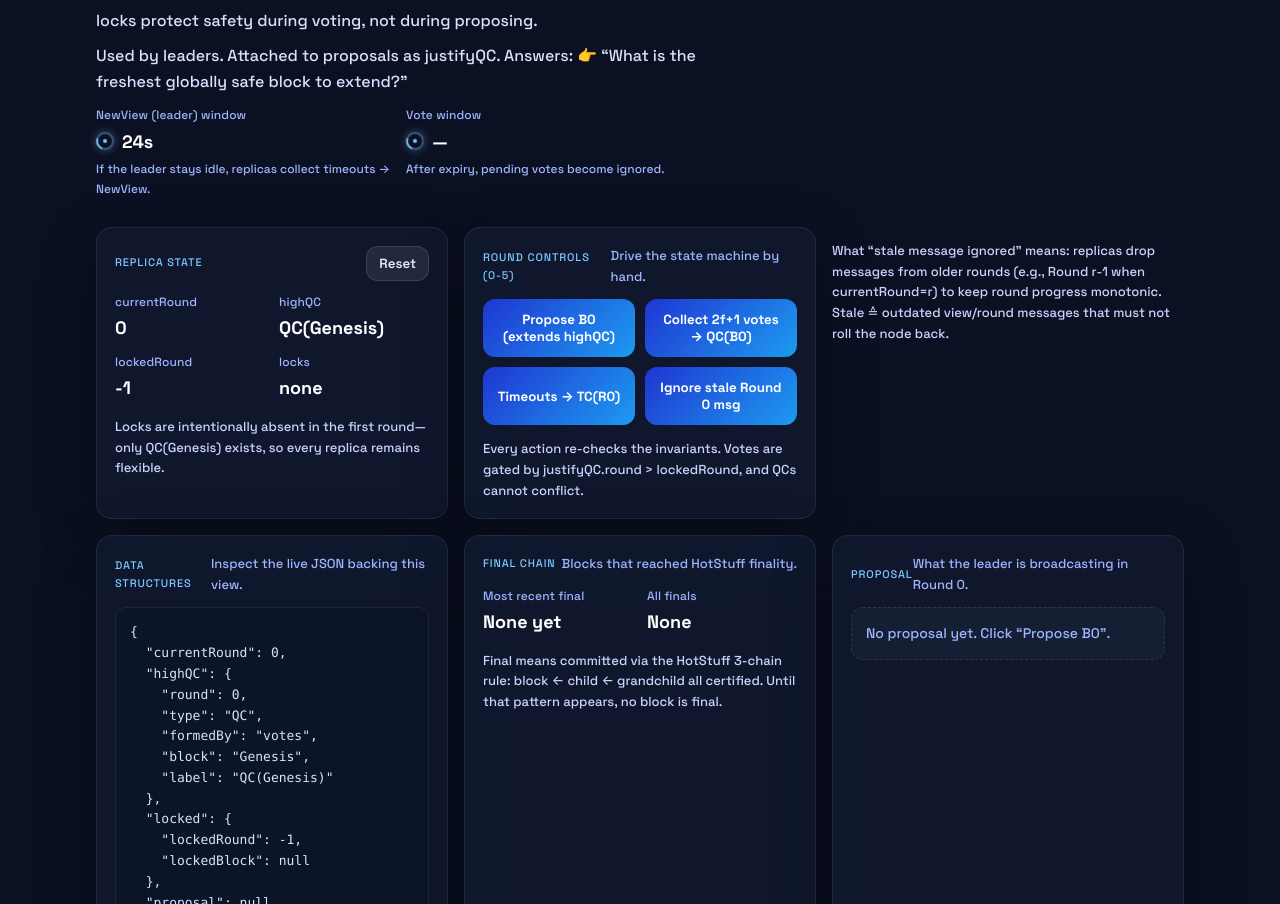
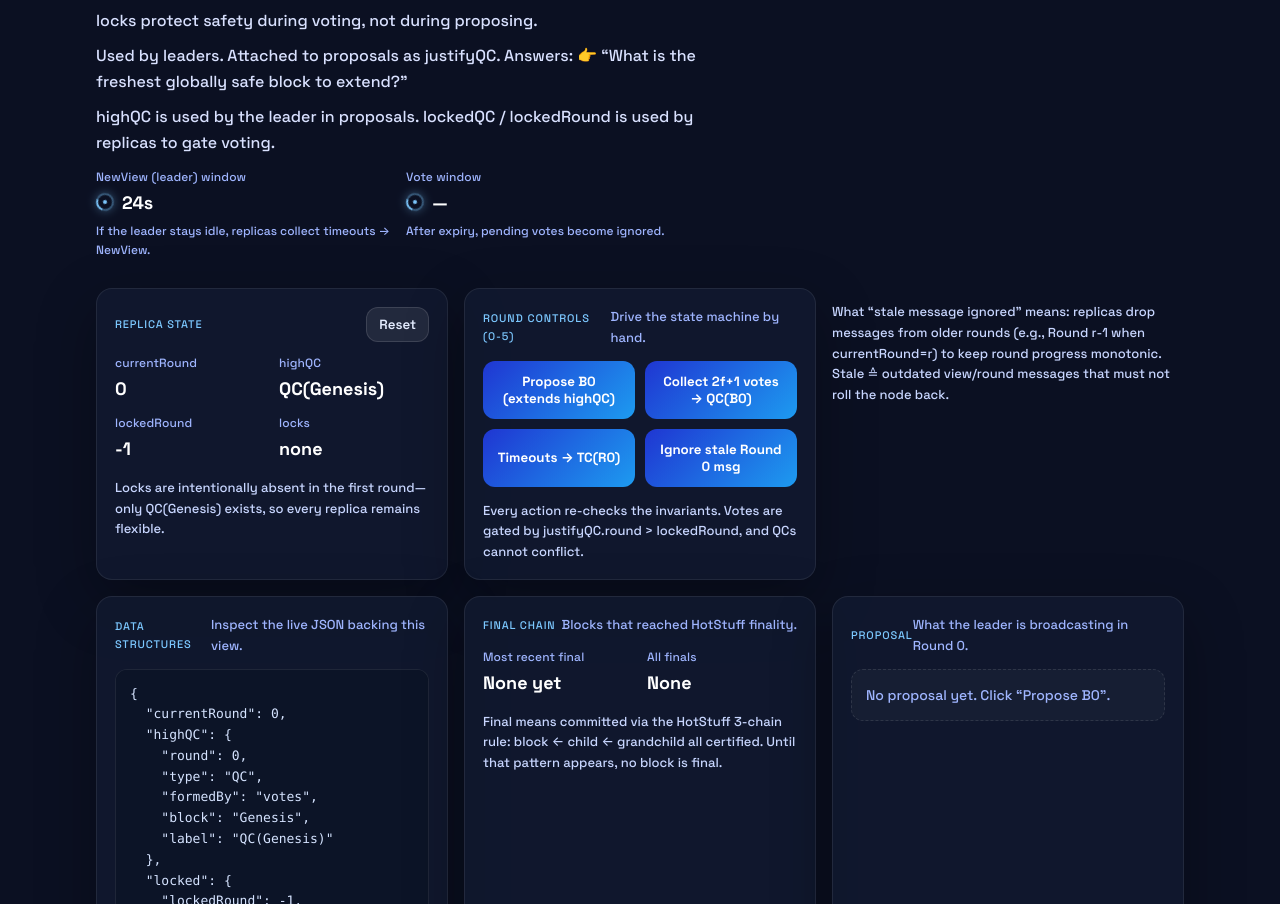
Before and after one commit to Nepalichhoro/big-hustler-crypto-hub, a React (Vite) app in the folder hotst/ui/: page /crypto in a window 1280 px wide. Shown: the part 2683-3587 px from the top of the page. Built offline with nearby package versions, Linux system fonts and the light colour scheme.

Commit message:
Adds a note on highQc

```diff
--- a/hotst/ui/src/components/hotstuff/Hero.tsx
+++ b/hotst/ui/src/components/hotstuff/Hero.tsx
@@ -75,6 +75,8 @@ export function Hero({
             lockedRound <strong>{lockedRound}</strong>
           </span><span><i>locks protect safety during voting, not during proposing.</i></span>
           <span>Used by leaders. Attached to proposals as justifyQC. Answers: 👉 “What is the freshest globally safe block to extend?”</span>
+          <div>highQC is used by the leader in proposals.
+lockedQC / lockedRound is used by replicas to gate voting.</div>
 
         </div>
         <div className="timer-strip">
```
